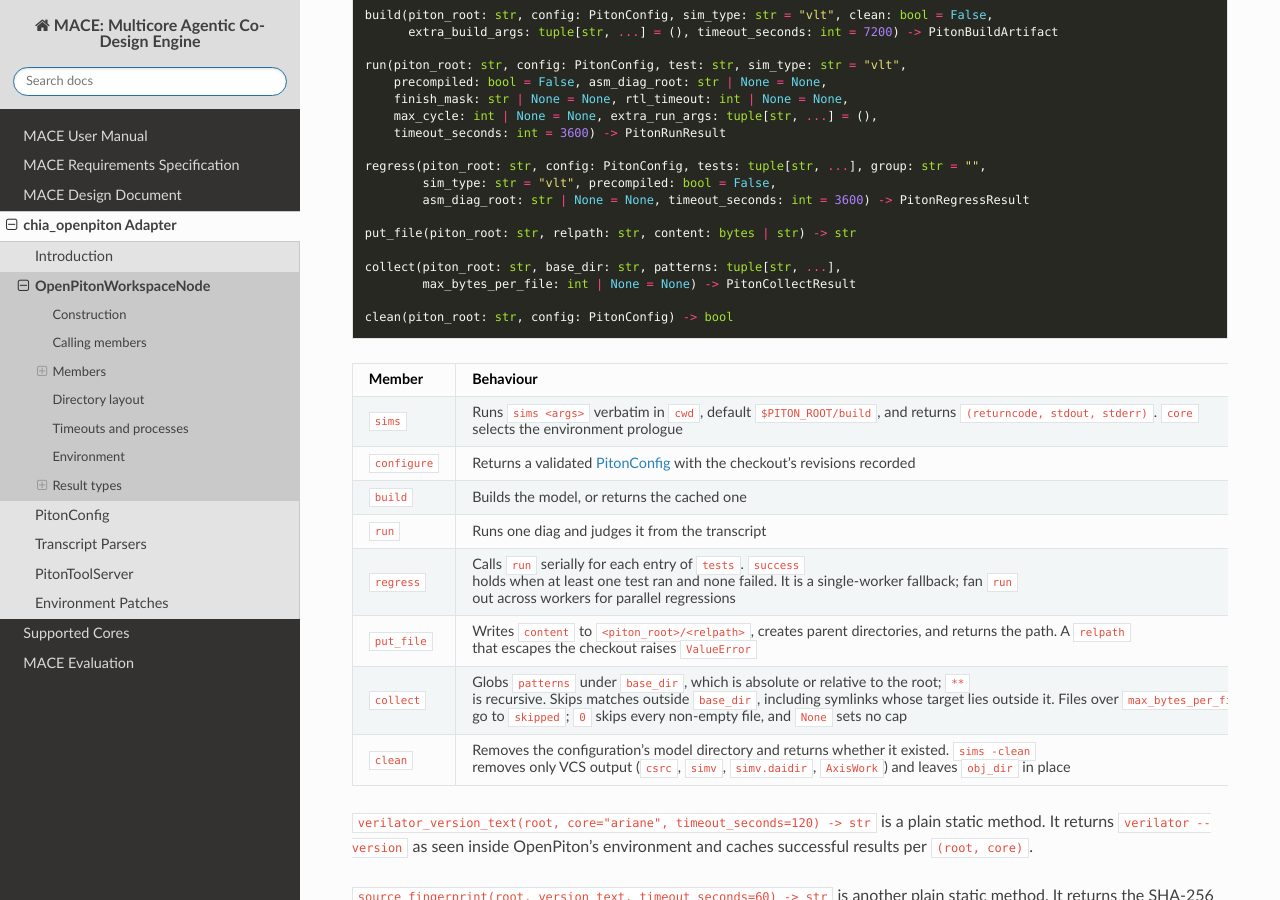
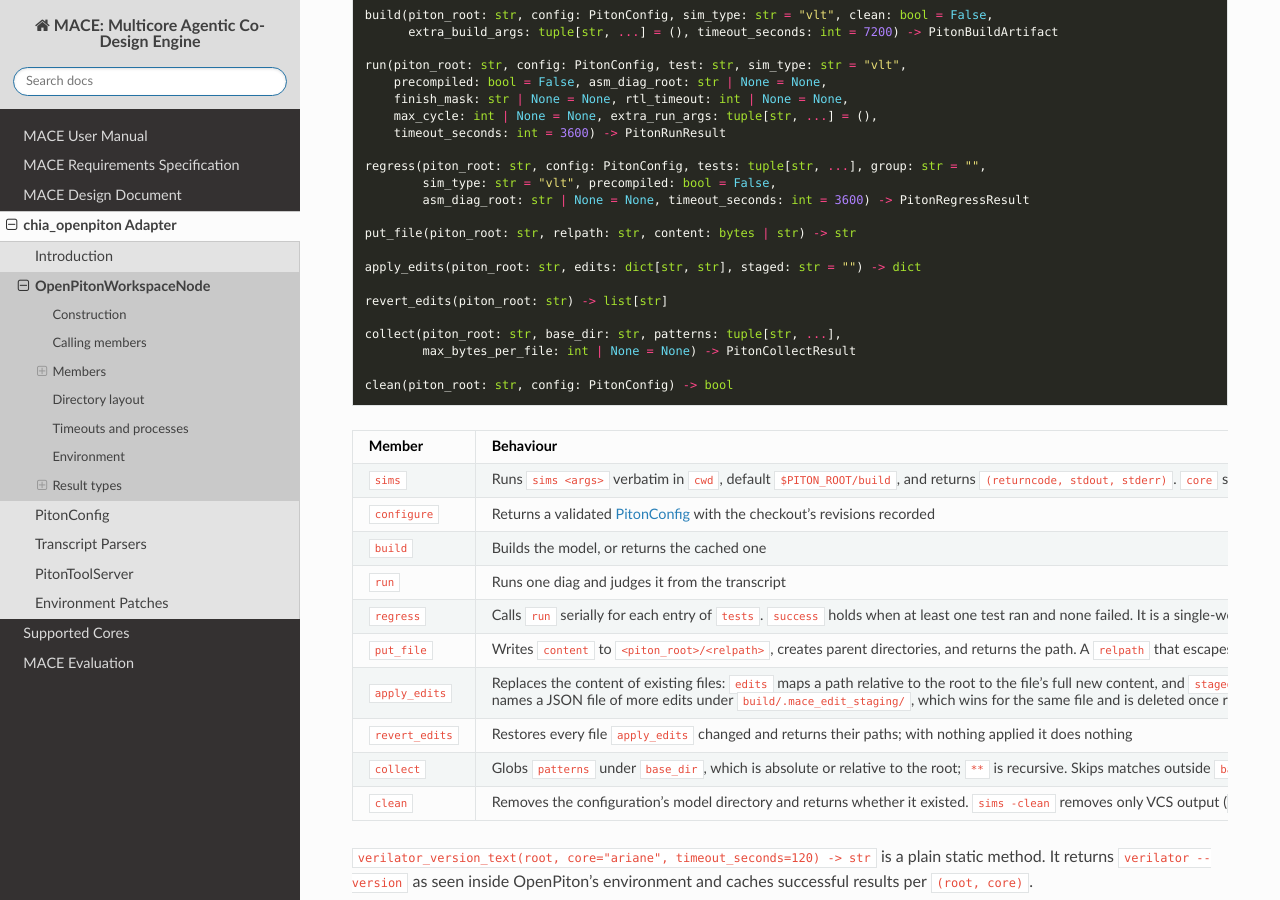
Before and after one commit to ranaumarnadeem/MACE, a Sphinx documentation site: the page built from docs/04_chia_openpiton/workspace_node.md, in a window 1280 px wide and 900 px high, scrolled down 1637 px. Built offline with Sphinx 7.4.7 and the Read the Docs theme 3.1.0, drawn with Linux system fonts in a browser that asks for light colours.

Commit message:
docs: apply_edits, revert_edits, and PitonConfig.source_edits

```diff
--- a/docs/04_chia_openpiton/workspace_node.md
+++ b/docs/04_chia_openpiton/workspace_node.md
@@ -77,6 +77,10 @@
 
 put_file(piton_root: str, relpath: str, content: bytes | str) -> str
 
+apply_edits(piton_root: str, edits: dict[str, str], staged: str = "") -> dict
+
+revert_edits(piton_root: str) -> list[str]
+
 collect(piton_root: str, base_dir: str, patterns: tuple[str, ...],
         max_bytes_per_file: int | None = None) -> PitonCollectResult
 
@@ -91,6 +95,8 @@
 | `run` | Runs one diag and judges it from the transcript |
 | `regress` | Calls `run` serially for each entry of `tests`. `success` holds when at least one test ran and none failed. It is a single-worker fallback; fan `run` out across workers for parallel regressions |
 | `put_file` | Writes `content` to `<piton_root>/<relpath>`, creates parent directories, and returns the path. A `relpath` that escapes the checkout raises `ValueError` |
+| `apply_edits` | Replaces the content of existing files: `edits` maps a path relative to the root to the file's full new content, and `staged` names a JSON file of more edits under `build/.mace_edit_staging/`, which wins for the same file and is deleted once read. It first reverts edits a previous call left applied, keeps each original under `build/.mace_edit_backup/`, and restores every file on any error. A path outside the checkout, or one that names no existing file, raises `ValueError`. Returns the merged edits and their unified diff |
+| `revert_edits` | Restores every file `apply_edits` changed and returns their paths; with nothing applied it does nothing |
 | `collect` | Globs `patterns` under `base_dir`, which is absolute or relative to the root; `**` is recursive. Skips matches outside `base_dir`, including symlinks whose target lies outside it. Files over `max_bytes_per_file` go to `skipped`; `0` skips every non-empty file, and `None` sets no cap |
 | `clean` | Removes the configuration's model directory and returns whether it existed. `sims -clean` removes only VCS output (`csrc`, `simv`, `simv.daidir`, `AxisWork`) and leaves `obj_dir` in place |
 
```
Also changed, not shown: docs/04_chia_openpiton/intro.md (+1 -1 lines), docs/04_chia_openpiton/piton_config.md (+2 -1 lines).
